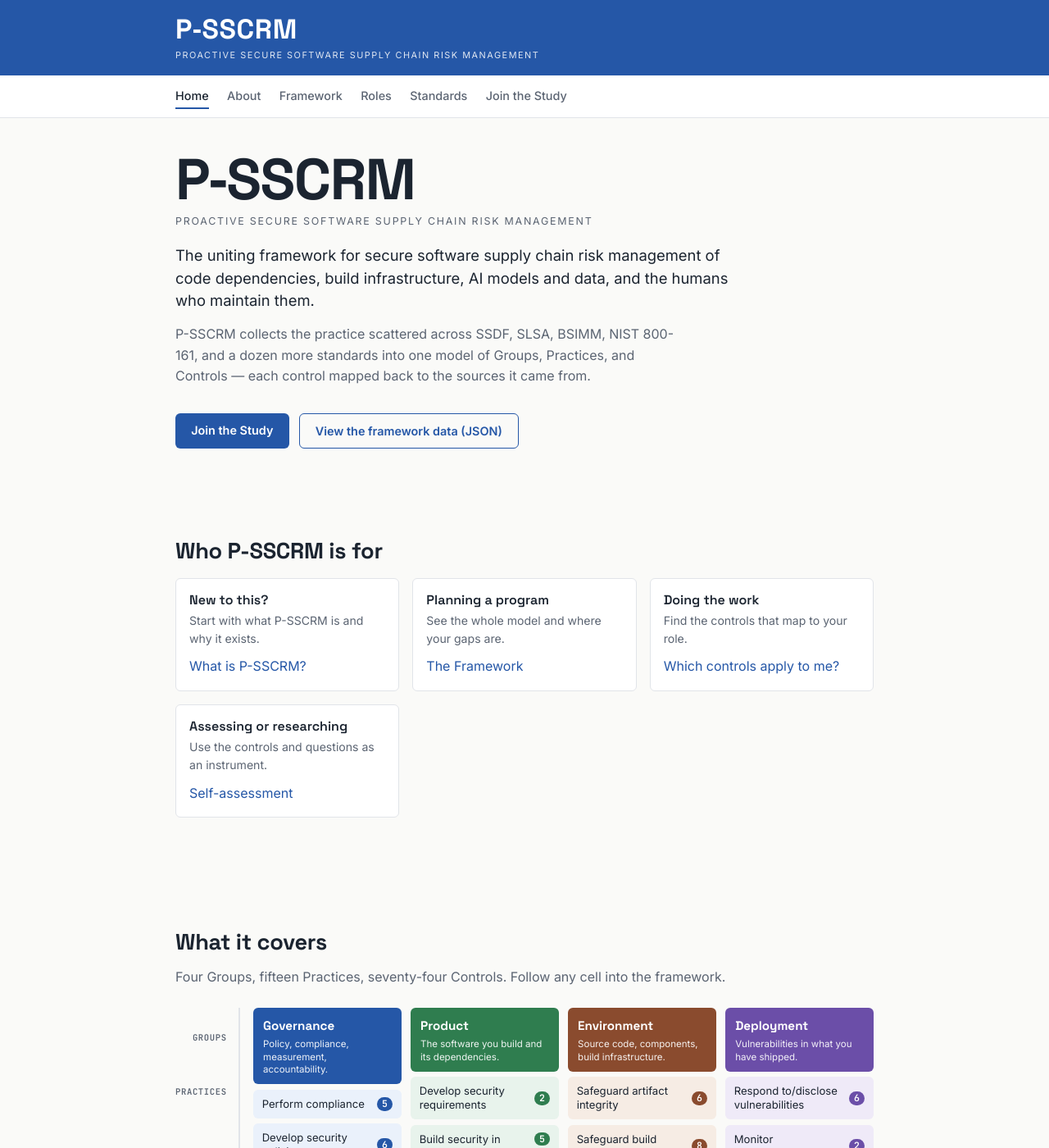
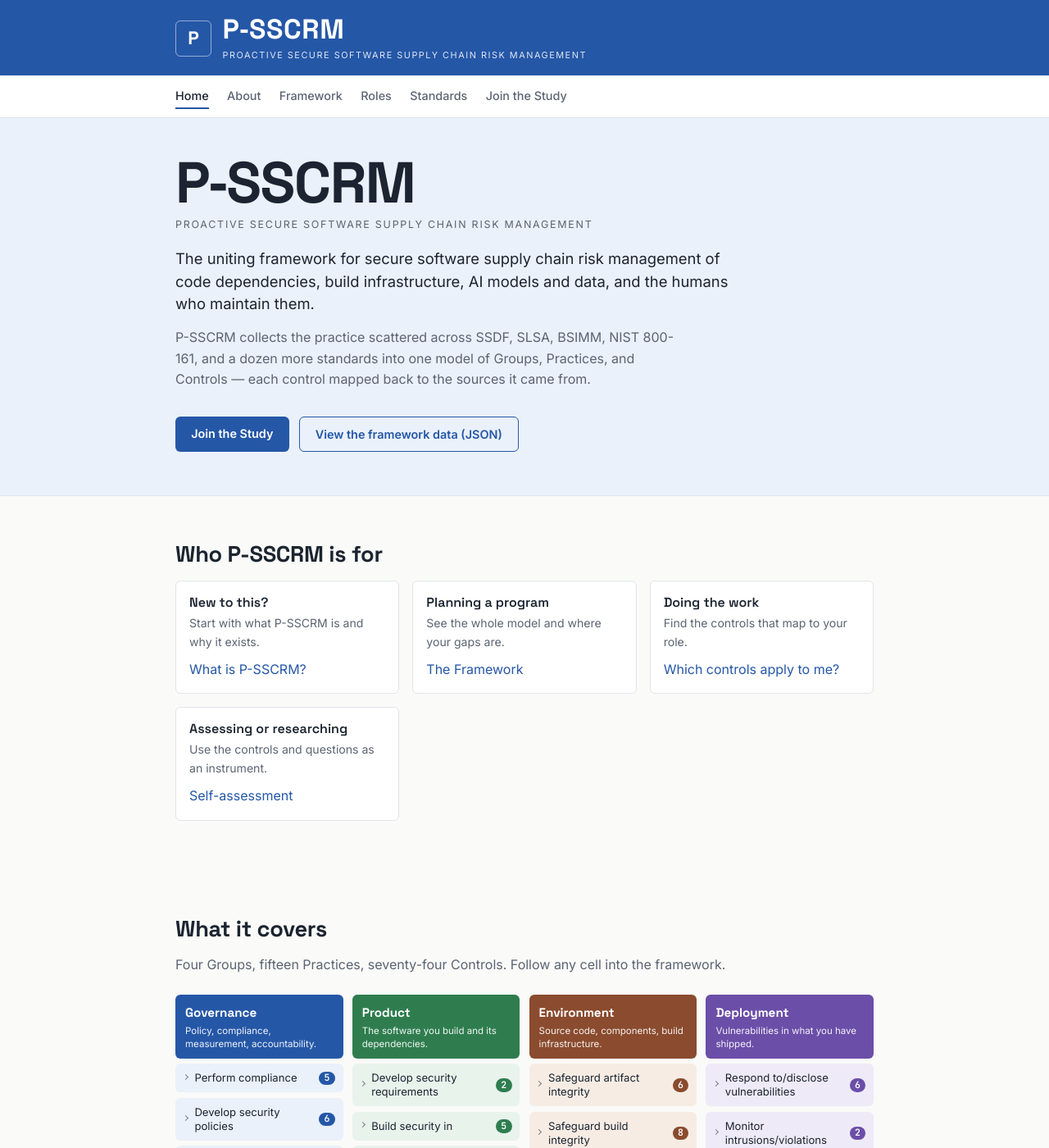
Before and after one commit to tanmaypardeshi/p-sscrm, a Jekyll site: the page built from index.html, in a window 1280 px wide and 1400 px high. Shown: the whole window at 82% size. Built offline with Jekyll 4.4.1, drawn with Linux system fonts in a browser that asks for light colours; some of the changed text lies outside the part shown.

Commit message:
Home + diagram round: expandable practice tiles, hero band, logo slot, tighter sections
- diagram: practice tiles are now <details> — click to expand the Controls list (links into /framework/); removed the confusing Groups/Practices axis labels
- hero: tinted band (accent-soft) + border so it reads as a masthead
- header: logo slot restored in the banner (44px box, swap placeholder 'P' for an <img> when ready)
- home sections: padding 2rem -> 1.4rem (first section keeps 2rem)

```diff
--- a/_includes/diagram.html
+++ b/_includes/diagram.html
@@ -1,11 +1,7 @@
 {% assign dgroups = site.groups | sort: "weight" %}
 {% assign glosses = "g|Policy, compliance, measurement, accountability.;p|The software you build and its dependencies.;e|Source code, components, build infrastructure.;d|Vulnerabilities in what you have shipped." | split: ";" %}
 <figure class="fw-figure">
-  <div class="fw-axis" aria-hidden="true">
-    <span class="fw-axis-label fw-axis-groups">Groups</span>
-    <span class="fw-axis-label fw-axis-practices">Practices</span>
-  </div>
-  <div class="fw-diagram" role="group" aria-label="P-SSCRM at a glance: four Groups, their Practices, and control counts">
+  <div class="fw-diagram" role="group" aria-label="P-SSCRM at a glance: four Groups, their Practices, and Controls">
     {% for group in dgroups %}
       {% assign gloss = "" %}
       {% for pair in glosses %}
@@ -20,16 +16,23 @@
           <span class="fw-col-gloss">{{ gloss }}</span>
         </a>
         {% for practice in practices %}
-          {% assign pc = site.controls | where: "practice", practice.slug | size %}
-          {% assign group_control_total = group_control_total | plus: pc %}
-          <a class="fw-cell" href="{{ "/framework/" | relative_url }}#{{ practice.slug }}">
-            <span class="fw-cell-name">{{ practice.title }}</span>
-            <span class="fw-cell-count" title="{{ pc }} controls">{{ pc }}<span class="fw-cell-count-unit"> controls</span></span>
-          </a>
+          {% assign pcontrols = site.controls | where: "practice", practice.slug | sort: "weight" %}
+          {% assign group_control_total = group_control_total | plus: pcontrols.size %}
+          <details class="fw-cell">
+            <summary class="fw-cell-summary">
+              <span class="fw-cell-name">{{ practice.title }}</span>
+              <span class="fw-cell-count" title="{{ pcontrols.size }} controls">{{ pcontrols.size }}<span class="fw-cell-count-unit"> controls</span></span>
+            </summary>
+            <ul class="fw-cell-controls">
+              {% for control in pcontrols %}
+                <li><a href="{{ "/framework/" | relative_url }}#{{ control.slug }}"><span class="fw-cell-code">{{ control.code }}</span> {{ control.title }}</a></li>
+              {% endfor %}
+            </ul>
+          </details>
         {% endfor %}
         <div class="fw-col-foot">{{ practices | size }} practices &middot; {{ group_control_total }} controls</div>
       </div>
     {% endfor %}
   </div>
-  <figcaption class="fw-figcaption">Each column is a Group, each tile a Practice. The number on a tile is how many Controls that Practice contains. Tiles link into <a href="{{ "/framework/" | relative_url }}">the framework</a>.</figcaption>
+  <figcaption class="fw-figcaption">Each column is a Group and each tile a Practice &mdash; open a tile for its Controls, or go to <a href="{{ "/framework/" | relative_url }}">the full framework</a>.</figcaption>
 </figure>
--- a/_includes/header.html
+++ b/_includes/header.html
@@ -1,8 +1,14 @@
 <header class="site-header">
   <div class="site-banner">
     <a class="site-wordmark" href="{{ "/" | relative_url }}" aria-label="P-SSCRM — home">
-      <span class="site-wordmark-name">P&#8209;SSCRM</span>
-      <span class="site-wordmark-expand">Proactive Secure Software Supply Chain Risk Management</span>
+      <span class="site-logo" aria-hidden="true">
+        {%- comment -%} TODO: swap for <img src="{{ "/static/img/logo.svg" | relative_url }}" alt=""> when the mark is ready {%- endcomment -%}
+        <span class="site-logo-placeholder">P</span>
+      </span>
+      <span class="site-wordmark-text">
+        <span class="site-wordmark-name">P&#8209;SSCRM</span>
+        <span class="site-wordmark-expand">Proactive Secure Software Supply Chain Risk Management</span>
+      </span>
     </a>
   </div>
   <div class="site-nav-bar">
--- a/static/css/main.css
+++ b/static/css/main.css
@@ -87,13 +87,35 @@
 
 .site-banner { background: var(--accent); color: #fff; }
 .site-wordmark {
-  display: block;
+  display: flex;
+  align-items: center;
+  gap: 0.85rem;
   max-width: var(--max-width);
   margin: 0 auto;
   padding: 1.1rem 1.5rem 1rem;
   color: #fff !important;
   text-decoration: none !important;
 }
+/* Logo slot — replace .site-logo-placeholder with an <img> when the mark lands */
+.site-logo {
+  flex-shrink: 0;
+  display: flex;
+  align-items: center;
+  justify-content: center;
+  width: 44px;
+  height: 44px;
+  border: 1px solid rgba(255, 255, 255, 0.5);
+  border-radius: var(--radius);
+  overflow: hidden;
+}
+.site-logo img { display: block; width: 100%; height: 100%; object-fit: contain; }
+.site-logo-placeholder {
+  font-family: var(--font-display);
+  font-weight: 700;
+  font-size: 1.4rem;
+  line-height: 1;
+}
+.site-wordmark-text { min-width: 0; }
 .site-wordmark-name {
   display: block;
   font-family: var(--font-display);
@@ -140,7 +162,11 @@
 .site-nav-ext { display: inline-flex; align-items: center; gap: 0.3rem; }
 .site-nav-ext svg { opacity: 0.65; }
 
-.hero { padding: 2.5rem 0 2rem; }
+.hero {
+  padding: 2.75rem 0 2.5rem;
+  background: var(--accent-soft);
+  border-bottom: 1px solid var(--border);
+}
 .hero .container { padding-top: 0; padding-bottom: 0; }
 .hero-brand {
   font-size: clamp(2.6rem, 1.5rem + 4.6vw, 4.4rem);
@@ -614,7 +640,7 @@
 }
 
 /* ==========================================================================
-   Overview diagram (SAMM-style: Groups row, Practices rows)
+   Overview diagram — columns = Groups, expandable tiles = Practices
    ========================================================================== */
 .fw-figure { margin: 1.5rem 0 0; }
 .fw-diagram {
@@ -623,7 +649,6 @@
   gap: 0.7rem;
   align-items: start;
 }
-.fw-axis { display: none; }
 .fw-figcaption {
   font-size: 0.78rem;
   color: var(--text-muted);
@@ -640,37 +665,6 @@
   border: 0;
 }
 
-@media (min-width: 760px) {
-  .fw-figure {
-    display: grid;
-    grid-template-columns: max-content 1fr;
-    column-gap: 1rem;
-  }
-  .fw-figcaption { grid-column: 2; }
-  .fw-axis {
-    display: flex;
-    flex-direction: column;
-    border-right: 2px solid var(--border);
-    padding-right: 0.9rem;
-    text-align: right;
-  }
-  .fw-axis-label {
-    font-family: var(--font-mono);
-    font-size: 0.66rem;
-    font-weight: 600;
-    text-transform: uppercase;
-    letter-spacing: 0.06em;
-    color: var(--text-muted);
-  }
-  .fw-axis-groups {
-    min-height: 4.6rem;
-    display: flex;
-    align-items: center;
-    justify-content: flex-end;
-  }
-  .fw-axis-practices { padding-top: 1.3rem; }
-}
-
 .fw-col { display: flex; flex-direction: column; gap: 0.4rem; min-width: 0; }
 .fw-col-head {
   display: flex;
@@ -684,28 +678,42 @@
 }
 .fw-col-name { font-family: var(--font-display); font-weight: 700; font-size: 0.95rem; }
 .fw-col-gloss { font-size: 0.72rem; line-height: 1.35; opacity: 0.92; margin-top: 0.2rem; }
+
 .fw-cell {
+  border: 1px solid transparent;
+  border-radius: var(--radius);
+  font-size: 0.82rem;
+  line-height: 1.3;
+}
+.fw-cell-summary {
   display: flex;
   justify-content: space-between;
   align-items: center;
   gap: 0.5rem;
-  padding: 0.5rem 0.6rem;
-  border: 1px solid transparent;
+  padding: 0.5rem 0.55rem 0.5rem 1.4rem;
+  position: relative;
+  cursor: pointer;
   border-radius: var(--radius);
-  text-decoration: none !important;
-  color: var(--text) !important;
-  font-size: 0.82rem;
-  line-height: 1.3;
-  transition: transform 0.12s ease, box-shadow 0.12s ease, border-color 0.12s ease;
+  list-style: none;
+  transition: background 0.12s ease;
 }
+.fw-cell-summary::-webkit-details-marker { display: none; }
+.fw-cell-summary::before {
+  content: "";
+  position: absolute;
+  left: 0.55rem;
+  top: 50%;
+  width: 5px; height: 5px;
+  margin-top: -4px;
+  border-right: 1.5px solid currentColor;
+  border-bottom: 1.5px solid currentColor;
+  transform: rotate(-45deg);
+  transition: transform 0.12s ease;
+  opacity: 0.55;
+}
+.fw-cell[open] > .fw-cell-summary::before { transform: rotate(45deg); }
+.fw-cell-summary:hover .fw-cell-name { text-decoration: underline; }
 .fw-cell-name { min-width: 0; }
-.fw-cell:hover, .fw-cell:focus-visible {
-  transform: translateY(-1px);
-  box-shadow: 0 2px 8px rgba(0, 0, 0, 0.10);
-  border-color: rgba(0, 0, 0, 0.14);
-}
-.fw-cell:hover .fw-cell-name,
-.fw-cell:focus-visible .fw-cell-name { text-decoration: underline; }
 .fw-cell-count {
   font-family: var(--font-mono);
   font-weight: 600;
@@ -714,6 +722,20 @@
   border-radius: 999px;
   color: #fff;
   flex-shrink: 0;
+}
+.fw-cell-controls {
+  list-style: none;
+  margin: 0;
+  padding: 0.15rem 0.55rem 0.55rem 1.4rem;
+}
+.fw-cell-controls li { margin: 0.28rem 0; }
+.fw-cell-controls a { color: var(--text); }
+.fw-cell-controls a:hover { color: var(--accent); }
+.fw-cell-code {
+  font-family: var(--font-mono);
+  font-size: 0.9em;
+  color: var(--text-muted);
+  margin-right: 0.25rem;
 }
 .fw-col-foot { font-size: 0.72rem; color: var(--text-muted); margin-top: 0.35rem; }
 
@@ -741,7 +763,8 @@
 .btn-secondary:hover { background: var(--accent-soft); }
 .btn-disabled { background: var(--border); color: var(--text-muted) !important; cursor: not-allowed; }
 
-.home-section { padding: 2rem 0; }
+.home-section { padding: 1.4rem 0; }
+.home-section:first-of-type { padding-top: 2rem; }
 .home-section h2 { margin-top: 0; }
 .section-intro, .section-note { color: var(--text-muted); }
 .section-note { font-size: 0.85rem; }
```
